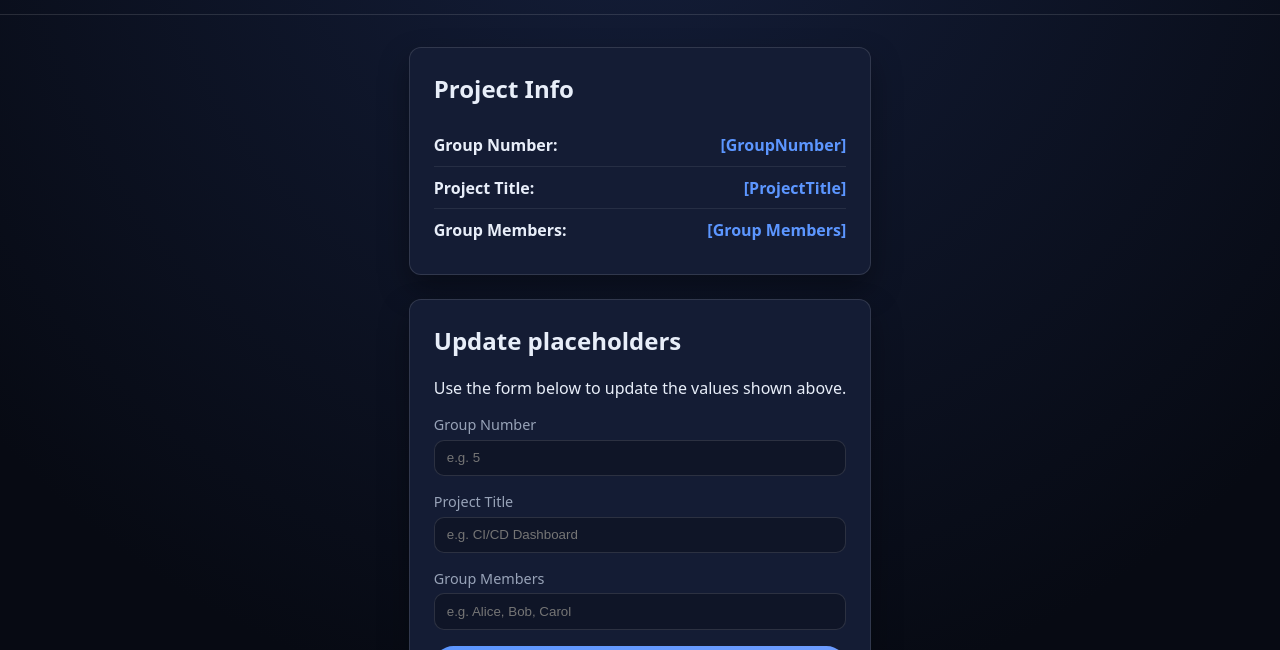
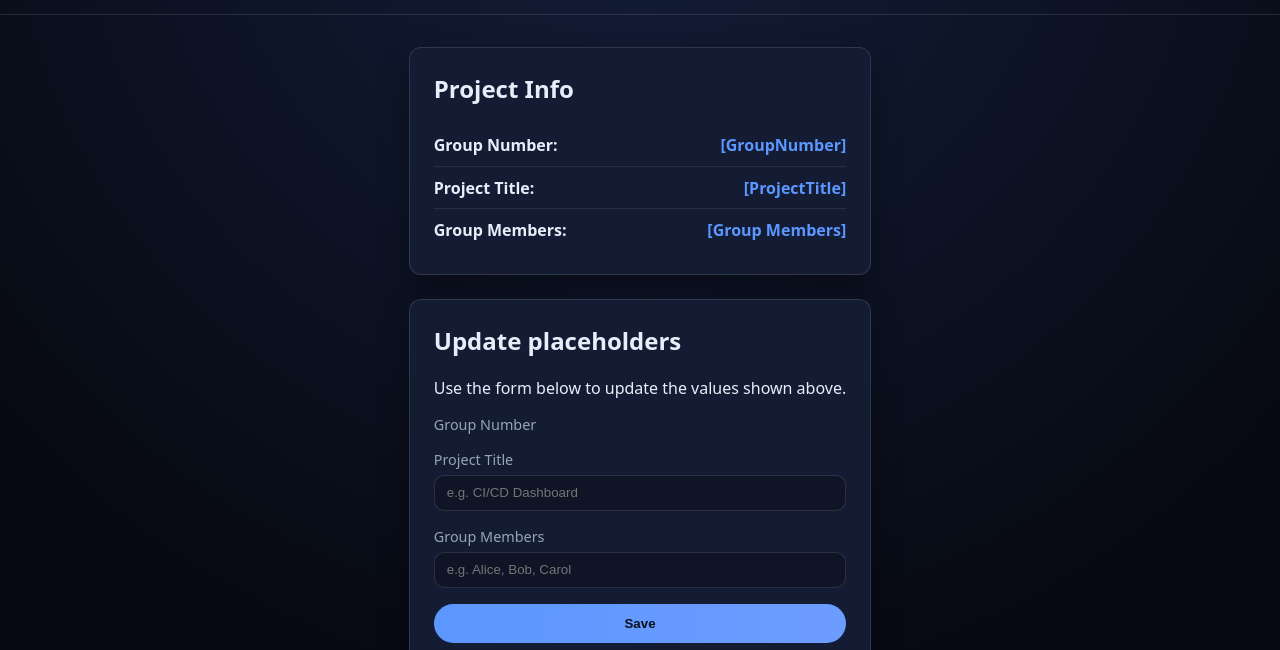
Before and after one commit to niralipatel2107/Group4_Cicd, a plain HTML site: page myapp/index.html in a window 1280 px wide. Shown: the part 150-800 px from the top of the page. Drawn offline with Linux system fonts and the light colour scheme.

Commit message:
New Test Cases Added - Group Number input field missing

```diff
--- a/myapp/index.html
+++ b/myapp/index.html
@@ -38,7 +38,6 @@
       <form id="project-form">
         <label>
           Group Number
-          <input type="text" id="input-group-number" placeholder="e.g. 5" />
         </label>
 
         <label>
```
